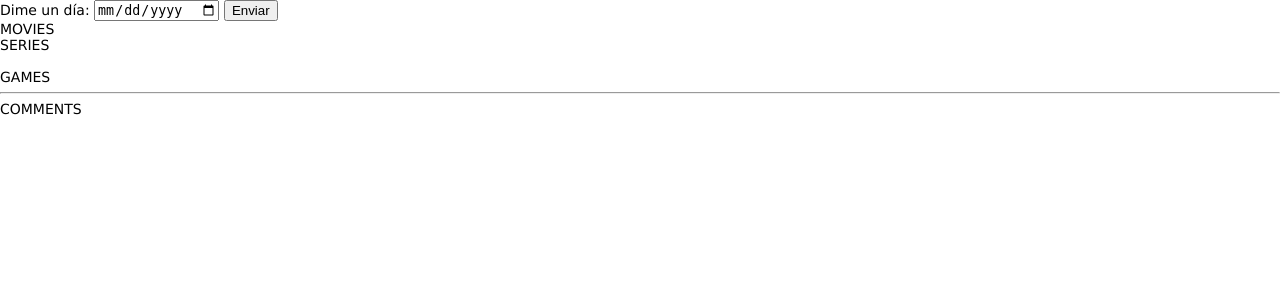
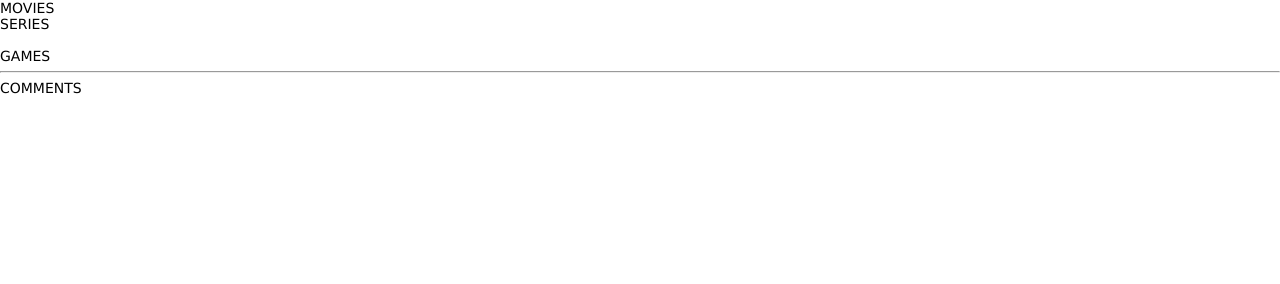
Before and after one commit to ikeiala/ikeiala, a Node server app: template views/day.hbs in a window 1280 px wide. Shown: the part 96-380 px from the top of the page. Run offline with Node 20, Linux system fonts and the light colour scheme; the template is opened without the code that fills it, so the values that code supplies are empty; some libraries are stand-ins or nearby versions.

Commit message:
small fix

```diff
--- a/views/day.hbs
+++ b/views/day.hbs
@@ -3,14 +3,6 @@
 <script src="/javascripts/addbutton.js"></script>
 
 <p>El día de hoy: {{dayTitle}}</p>
-
-
-<form action="/day" method="post">
-<label>Dime un día:
-<input type="date" name="date" placeholder="YYYY/MM/DD">
-</label>
-<button type="submit" id="send-day">Enviar</button>
-</form>
 
 <h1>MOVIES</h1>
 
```
